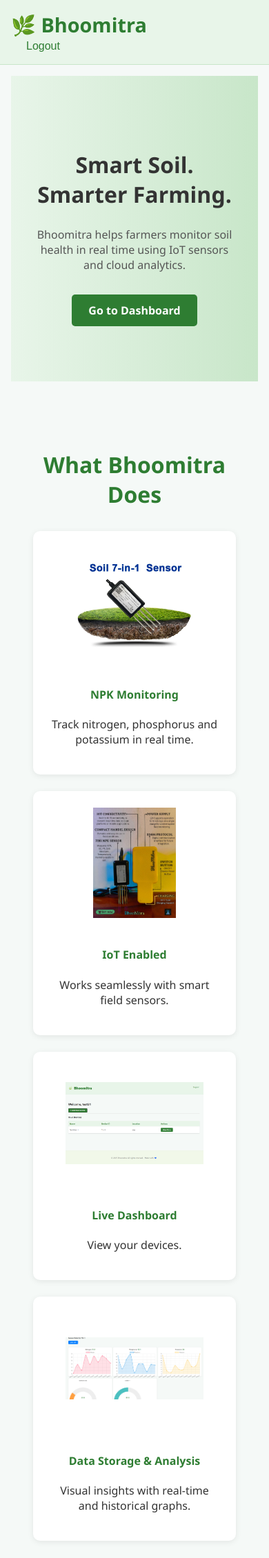
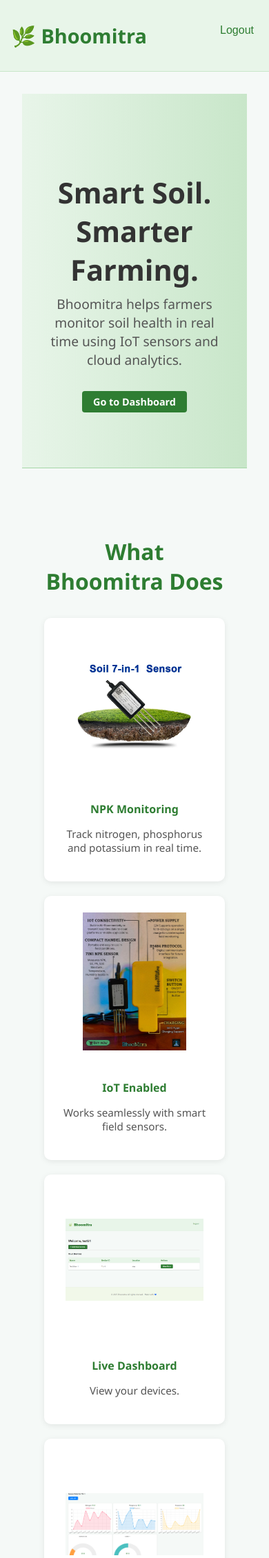
Before and after one commit to Shivansh21git/PBonrail, a Django app: page / in a window 390 px wide. Shown: the top 2259 px of the page at 69% size. Run offline with Django 5.2, Linux system fonts and the light colour scheme; the visitor is signed in with stand-in values (Sample User, id 1).

Commit message:
responsiveerror3

```diff
--- a/core/static/core/style.css
+++ b/core/static/core/style.css
@@ -1,4 +1,4 @@
-/* ================= BASE STYLING ================= */
+/* Base styling */
 body {
   margin: 0;
   font-family: 'Segoe UI', sans-serif;
@@ -6,41 +6,37 @@ body {
   color: #333;
 }
 
-html, body {
-  height: 100%;
-}
-
+/* Anchor tag styles */
 a {
   text-decoration: none;
   color: #2e7d32;
 }
 
-/* ================= CONTAINER ================= */
+/* Container */
 .container {
   max-width: 1100px;
   margin: 0 auto;
   padding: 1rem;
 }
 
-/* ================= HEADER ================= */
+/* Header styling */
 .main-header {
   background-color: #e8f5e9;
   border-bottom: 1px solid #c8e6c9;
-}
-
-.main-header .container {
-  display: flex;
-  justify-content: space-between;
-  align-items: center;
+  padding: 1rem 0;
 }
 
 .logo a {
   font-size: 1.8rem;
   font-weight: bold;
+
 }
 
-.nav-links a,
-.logout-btn {
+.nav-links {
+  float: right;
+}
+
+.nav-links a, .logout-btn {
   margin-left: 1rem;
   font-size: 1rem;
   background: none;
@@ -49,18 +45,24 @@ a {
   color: #2e7d32;
 }
 
-.nav-links a:hover,
-.logout-btn:hover {
+.logout-btn:hover, .nav-links a:hover {
   color: #1b5e20;
 }
 
-/* ================= MAIN CONTENT ================= */
-.main-content {
-  padding: 2rem;
-  min-height: calc(100vh - 160px);
+/* Flex layout for page */
+html, body {
+  height: 100%;
+  display: flex;
+  flex-direction: column;
 }
 
-/* ================= FOOTER ================= */
+/* Main content */
+.main-content {
+  flex: 1;
+  padding: 2rem;
+}
+
+/* Footer styling */
 .main-footer {
   text-align: center;
   padding: 1rem;
@@ -69,14 +71,151 @@ a {
   border-top: 1px solid #dcedc8;
 }
 
-/* ================= BUTTONS ================= */
+/* Hero section */
+.hero {
+  background: linear-gradient(to right, #e8f5e9, #c8e6c9);
+  text-align: center;
+  padding: 4rem 1rem;
+  border-bottom: 1px solid #a5d6a7;
+}
+
+.hero h1 {
+  font-size: 2.8rem;
+  margin-bottom: 0.5rem;
+}
+
+.hero .brand {
+  color: #2e7d32;
+}
+
+.hero p {
+  font-size: 1.2rem;
+  color: #555;
+  margin-bottom: 2rem;
+}
+
+/* Primary button */
 .btn-primary {
   background-color: #2e7d32;
   color: white;
   padding: 0.75rem 1.5rem;
   border-radius: 5px;
+  text-decoration: none;
   font-weight: bold;
+  transition: background 0.3s;
   display: inline-block;
+}
+
+.btn-primary:hover {
+  background-color: #9d2695;
+}
+
+/* Form container */
+.form-container {
+  max-width: 400px;
+  margin: 2rem auto;
+  background-color: #fff;
+  padding: 2rem;
+  border-radius: 8px;
+  box-shadow: 0 2px 8px rgba(0, 0, 0, 0.1);
+}
+
+.form-container h2 {
+  text-align: center;
+  margin-bottom: 1.5rem;
+  color: #2e7d32;
+}
+
+.form-container button {
+  width: 100%;
+  margin-top: 1rem;
+}
+
+
+
+/* Input field styling */
+input[type="text"],
+input[type="password"],
+input[type="email"] {
+  width: 100%;
+  padding: 0.75rem;
+  margin-top: 0.5rem;
+  border: 1px solid #ccc;
+  border-radius: 6px;
+  font-size: 1rem;
+  transition: border-color 0.3s, box-shadow 0.3s;
+}
+
+input[type="text"]:focus,
+input[type="password"]:focus,
+input[type="email"]:focus {
+  border-color: #2e7d32;
+  box-shadow: 0 0 4px rgba(46, 125, 50, 0.4);
+  outline: none;
+}
+
+/* Label styling */
+label {
+  display: block;
+  font-weight: 600;
+  color: #555;
+  margin-top: 1rem;
+}
+
+/* Input group wrapper (optional) */
+.input-group {
+  margin-bottom: 1rem;
+}
+
+/* Django message framework styling */
+.messages {
+  list-style: none;
+  padding: 0;
+  margin-bottom: 1rem;
+}
+
+.messages li {
+  background: #ffcdd2;
+  color: #b71c1c;
+  padding: 0.75rem;
+  margin-bottom: 0.5rem;
+  border-left: 5px solid #c62828;
+  border-radius: 4px;
+}
+
+
+.device-table {
+  width: 100%;
+  border-collapse: collapse;
+  margin-top: 1rem;
+  background-color: #fff;
+  box-shadow: 0 2px 4px rgba(0,0,0,0.1);
+  border-radius: 5px;
+  overflow: hidden;
+}
+
+.device-table th, .device-table td {
+  padding: 0.75rem;
+  text-align: left;
+  border-bottom: 1px solid #eee;
+}
+
+.device-table th {
+  background-color: #e8f5e9;
+  color: #2e7d32;
+}
+
+.device-table tr:hover {
+  background-color: #f1f8e9;
+}
+
+.btn-primary {
+  padding: 0.4rem 1rem;
+  text-decoration: none;
+  background-color: #2e7d32;
+  color: white;
+  border-radius: 4px;
+  font-size: 0.9rem;
   transition: background-color 0.3s ease, transform 0.2s ease;
 }
 
@@ -91,64 +230,51 @@ a {
   background: #e71a1a;
   color: #fff;
   border-radius: 6px;
+  text-decoration: none;
   font-weight: 500;
   transition: background-color 0.3s ease, transform 0.2s ease;
 }
-
 .btn-google:hover {
-  background-color: #b71c1c;
+  background-color: #1b5e20;
   transform: translateY(-2px);
 }
 
-/* ================= FORMS ================= */
-.form-container {
-  max-width: 400px;
-  margin: 2rem auto;
-  background-color: #fff;
-  padding: 2rem;
-  border-radius: 8px;
-  box-shadow: 0 2px 8px rgba(0, 0, 0, 0.1);
+/*---------------------------------------------libe-button------------------------------------------------------------------------
+#liveToggle {
+  background: #007bff;
+  border: none;
+  padding: 10px 18px;
+  border-radius: 6px;
+  color: #fff;
+  cursor: pointer;
+  margin-bottom: 15px;
 }
+#liveToggle.live {
+  background: #28a745;
+}*/
 
-label {
-  font-weight: 600;
-  margin-top: 1rem;
-  display: block;
-}
+/* ================= LANDING PAGE ================= */
 
-input {
-  width: 100%;
-  padding: 0.75rem;
-  margin-top: 0.5rem;
-  border: 1px solid #ccc;
-  border-radius: 6px;
-}
 
-input:focus {
-  border-color: #2e7d32;
-  outline: none;
-  box-shadow: 0 0 4px rgba(46, 125, 50, 0.4);
-}
-
-/* ================= LANDING HERO ================= */
 .landing-hero {
   background: linear-gradient(to right, #e8f5e9, #c8e6c9);
   padding: 4rem 1rem;
   text-align: center;
+  border-bottom: 1px solid #a5d6a7;
 }
 
 .landing-hero h1 {
   font-size: 2.6rem;
+  margin-bottom: 0.5rem;
 }
 
 .landing-hero p {
   font-size: 1.2rem;
   color: #555;
   max-width: 700px;
-  margin: 1rem auto 2rem;
+  margin: 0.5rem auto 2rem;
 }
 
-/* ================= SECTIONS ================= */
 .landing-section {
   padding: 3.5rem 1rem;
 }
@@ -160,11 +286,11 @@ input:focus {
   color: #2e7d32;
 }
 
-/* ================= FEATURES ================= */
+/* Features */
 .feature-grid {
   display: grid;
-  grid-template-columns: repeat(auto-fit, minmax(260px, 1fr));
-  gap: 1.5rem;
+  grid-template-columns: repeat(auto-fit, minmax(220px, 1fr));
+  gap: 1.3rem;
 }
 
 .feature-box {
@@ -180,27 +306,32 @@ input:focus {
   transform: translateY(-6px);
   box-shadow: 0 10px 25px rgba(0, 0, 0, 0.15);
 }
-
 .feature-box img {
-  width: 150px;
-  height: 120px;
+  width: 200px;
+  height: 200px;
   object-fit: contain;
   margin-bottom: 1rem;
   transition: transform 0.3s ease;
 }
 
 .feature-box:hover img {
-  transform: scale(1.08);
+  transform: scale(1.1);
 }
 
 .feature-box h4 {
+  margin-bottom: 0.4rem;
   color: #2e7d32;
 }
 
-/* ================= PRODUCT SHOWCASE ================= */
+.feature-box p {
+  font-size: 0.95rem;
+  color: #555;
+}
+
+/* Product showcase */
 .product-grid {
   display: grid;
-  grid-template-columns: repeat(auto-fit, minmax(280px, 1fr));
+  grid-template-columns: repeat(auto-fit, minmax(220px, 1fr));
   gap: 2rem;
   align-items: center;
 }
@@ -211,12 +342,12 @@ input:focus {
 
 .product-card img {
   width: 200px;
-  height: 180px;
+  height: 200px;
   object-fit: contain;
   background: #fff;
-  padding: 12px;
-  border-radius: 10px;
+  padding: 10px;
   transition: transform 0.35s ease, box-shadow 0.35s ease;
+
 }
 
 .product-card:hover img {
@@ -224,12 +355,20 @@ input:focus {
   box-shadow: 0 12px 30px rgba(0, 0, 0, 0.2);
 }
 
+/* Mobile tweak */
+@media (max-width: 768px) {
+  .product-card img {
+    width: 200px;
+    height: 150px;
+  }
+}
+
 .product-card h4 {
   margin-top: 1rem;
   color: #2e7d32;
 }
 
-/* ================= CTA ================= */
+/* CTA */
 .landing-cta {
   background: #2e7d32;
   color: #fff;
@@ -237,33 +376,11 @@ input:focus {
   padding: 3.5rem 1rem;
 }
 
+.landing-cta h2 {
+  margin-bottom: 1rem;
+}
+
 .landing-cta a {
   background: #fff;
   color: #2e7d32;
 }
-
-/* ================= MOBILE FIXES ================= */
-@media (max-width: 768px) {
-  .main-content {
-    padding: 1rem;
-  }
-
-  .landing-hero h1 {
-    font-size: 2rem;
-  }
-
-  .landing-hero p {
-    font-size: 1rem;
-  }
-
-  .feature-box img,
-  .product-card img {
-    width: 200px;
-    height: 160px;
-  }
-
-  .nav-links {
-    display: flex;
-    gap: 0.5rem;
-  }
-}
```
